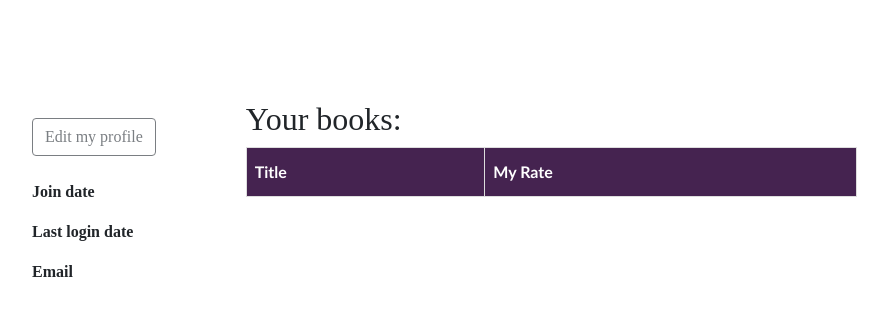
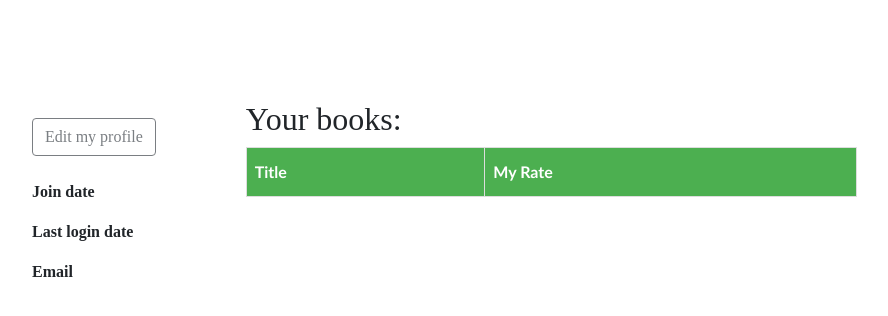
Before and after one commit to LimHyeonJin/AI_web_project, a Django app: page /users/user/profile/ in a window 1280 px wide. Shown: the part 75-391 px from the top of the page, without its empty margins (53-941 px from the left). Run offline with Django 3.2, Linux system fonts and the light colour scheme; data comes from the database, SQL or seed files in the repository; both versions use the stored data as it was after the commit; lists and menus that the app fills with data are empty; some libraries are stand-ins or nearby versions.

Commit message:
Revert "0918"
This reverts commit b9d185f95ca859c0a673050d2c80b6116eb6c052.

```diff
--- a/DjangoBookLibrary/static/css/main.css
+++ b/DjangoBookLibrary/static/css/main.css
@@ -115,6 +115,6 @@
     padding-top: 12px;
     padding-bottom: 12px;
     text-align: left;
-    background-color: #999999e8;
+    background-color: #4caf50;
     color: white;
 }
--- a/DjangoBookLibrary/users/templates/users/user_detail.html
+++ b/DjangoBookLibrary/users/templates/users/user_detail.html
@@ -20,8 +20,8 @@
         <h2>Your books:</h2>
         <table style="width:100%" id="books">
             <tr>
-                <th style="background-color: #452350">Title</th>
-                <th style="background-color: #452350">My Rate</th>
+                <th>Title</th>
+                <th>My Rate</th>
             </tr>
             {% for bookreview in book_review %}
                 {% if bookreview.user_id ==  user.id %}
```
Also changed, not shown: DjangoBookLibrary/books/migrations/0002_auto_20200918_1159.py (deleted), DjangoBookLibrary/db.sqlite3, DjangoBookLibrary/users/migrations/0002_remove_profile_image.py (deleted).
